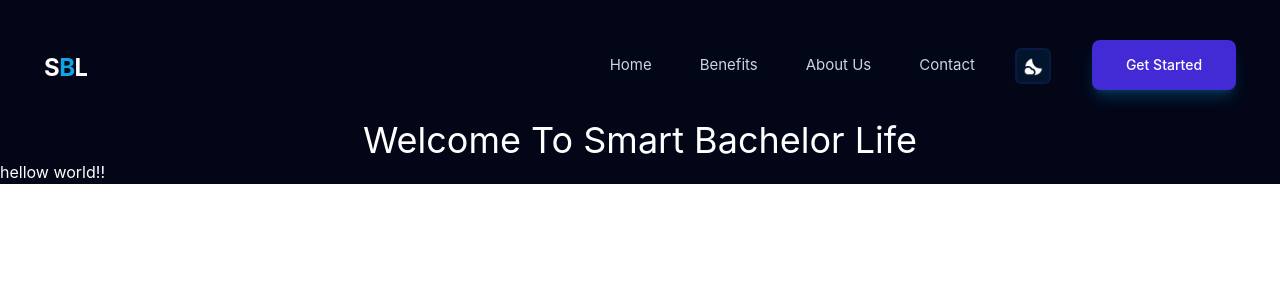
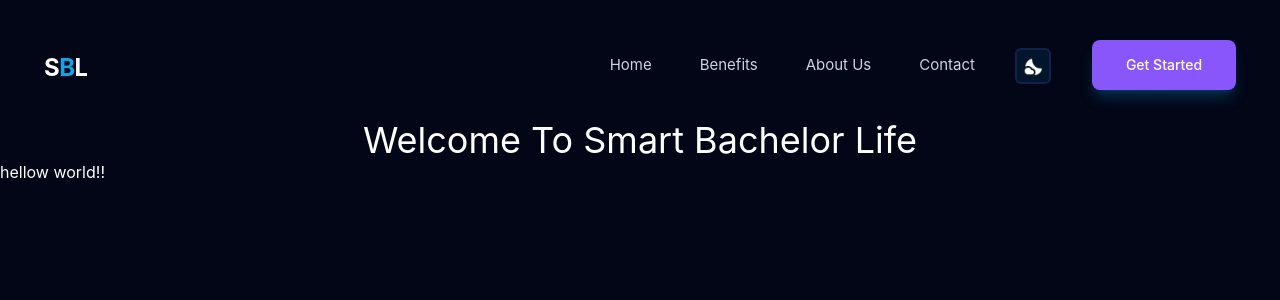
Before and after one commit to alifjobaer12/Smart_Bachelor_Life, a React (Vite) app: page / in a window 1280 px wide. Shown: the top 300 px of the page. Built offline with nearby package versions, Linux system fonts and the light colour scheme.

Commit message:
Alif fix theme (#7)
* make navbar

* make navbar responsive

* fix theme

---------

Co-authored-by: Md Rakib Ali <98250351+Rakibislam22@users.noreply.github.com>

```diff
--- a/src/component/common/Button.jsx
+++ b/src/component/common/Button.jsx
@@ -4,7 +4,7 @@ import { motion } from "framer-motion";
 
 const Button = ({ className = "", size = "default", children, ...props }) => {
 	const baseClasses =
-		"w-[144px] h-[50px] relative overflow-hidden rounded-[8px] font-medium bg-primary text-primary-foreground hover:bg-highlight hover:text-primary dark:hover:text-primary-foreground hover:border-primary shadow-lg shadow-highlight/25";
+		"w-[144px] h-[50px] relative overflow-hidden rounded-lg font-medium bg-primary text-primary-foreground hover:bg-highlight hover:text-secondary-foreground   hover:border-primary hover:border-1  shadow-lg shadow-highlight/25";
 
 	const sizeClasses = {
 		sm: "px-4 py-2 text-sm",
--- a/src/index.css
+++ b/src/index.css
@@ -1,5 +1,5 @@
 @import "tailwindcss";
-@plugin "daisyui";
+/* @plugin "daisyui"; */
 
 @theme {
 	--color-background: var(--color-bg-base);
@@ -31,7 +31,7 @@
 		--color-text-sub: #cbd5e1; /* Slate 300 */
 
 		--color-card-base: #0f172a;
-		--color-prim: #0ea5e9;
+		--color-prim: #8956fc;
 		--color-prim-fg: #ffffff;
 		--color-sec: #1e293b;
 		--color-sec-fg: #ffffff;
--- /dev/null
+++ b/tailwind.config.js
@@ -0,0 +1,44 @@
+/** @type {import('tailwindcss').Config} */
+export default {
+	content: ["./index.html", "./src/**/*.{js,ts,jsx,tsx}"],
+
+	plugins: [
+		require("daisyui"), // ✅ components only
+	],
+
+	daisyui: {
+		themes: false, // 🚫 disable DaisyUI themes
+	},
+
+	theme: {
+		extend: {
+			colors: {
+				/* base */
+				background: "var(--color-background)",
+				foreground: "var(--color-foreground)",
+				subtle: "var(--color-subtle)",
+
+				/* surfaces */
+				card: "var(--color-card)",
+				surface: "var(--color-surface)",
+
+				/* brand */
+				primary: "var(--color-primary)",
+				"primary-foreground": "var(--color-primary-foreground)",
+
+				secondary: "var(--color-secondary)",
+				"secondary-foreground": "var(--color-secondary-foreground)",
+
+				/* ui */
+				muted: "var(--color-muted)",
+				"muted-foreground": "var(--color-muted-foreground)",
+
+				border: "var(--color-border)",
+				highlight: "var(--color-highlight)",
+			},
+			borderRadius: {
+				DEFAULT: "var(--radius)",
+			},
+		},
+	},
+};
```
